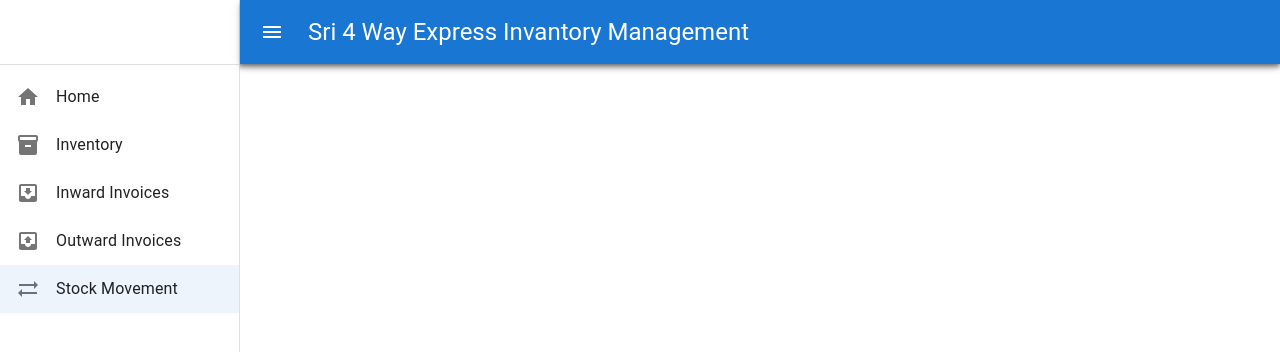
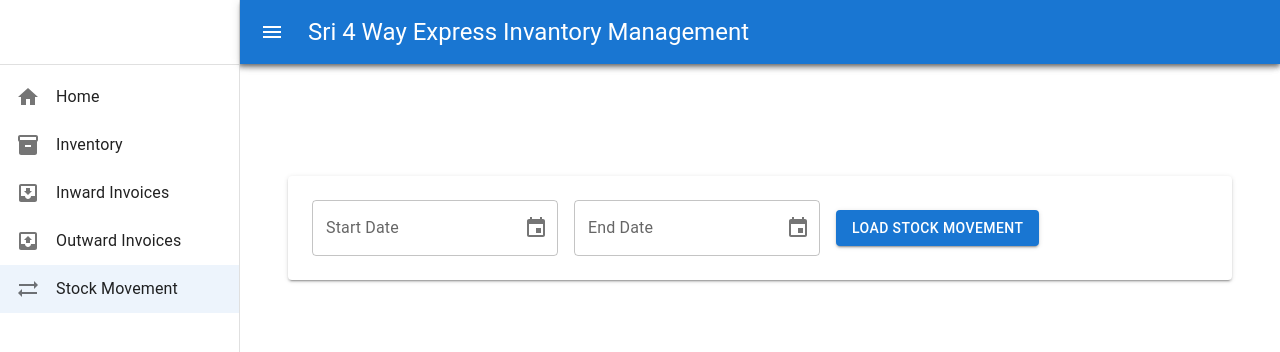
Before and after one commit to chandrakommuri/inventory-ui, a React (Create React App) app: page /stock-movement in a window 1280 px wide. Shown: the top 352 px of the page. Built offline with nearby package versions, Linux system fonts and the light colour scheme.

Commit message:
Developed stock movement page

```diff
--- a/package.json
+++ b/package.json
@@ -8,13 +8,16 @@
     "@mui/icons-material": "^7.1.1",
     "@mui/material": "^7.1.1",
     "@mui/x-data-grid": "^8.5.0",
+    "@mui/x-date-pickers": "^8.5.2",
     "@testing-library/dom": "^10.4.0",
     "@testing-library/jest-dom": "^6.6.3",
     "@testing-library/react": "^16.3.0",
     "@testing-library/user-event": "^13.5.0",
     "@types/jest": "^27.5.2",
     "@types/node": "^16.18.126",
+    "antd": "^5.26.1",
     "axios": "^1.9.0",
+    "dayjs": "^1.11.13",
     "font-awesome": "^4.7.0",
     "formik": "^2.4.6",
     "gh-pages": "^6.3.0",
@@ -25,6 +28,7 @@
     "react-scripts": "5.0.1",
     "typescript": "^4.9.5",
     "web-vitals": "^2.1.4",
+    "xlsx": "^0.18.5",
     "yup": "^1.6.1"
   },
   "scripts": {
--- a/src/App.tsx
+++ b/src/App.tsx
@@ -14,6 +14,7 @@ import OutwardInvoices from './pages/OutwardInvoices/OutwardInvoices';
 import AddOutwardInvoice from './pages/OutwardInvoices/AddOutwardInvoice';
 import EditOutwardInvoice from './pages/OutwardInvoices/EditOutwardInvoice';
 import ViewOutwardInvoice from './pages/OutwardInvoices/ViewOutwardInvoice';
+import StockMovementPage from './pages/StockMovementPage';
 
 const App: React.FC = () => {
   return (
@@ -32,6 +33,8 @@ const App: React.FC = () => {
           <Route path="/outward-invoices/add" element={<AddOutwardInvoice />} />
           <Route path="/outward-invoices/view/:id" element={<ViewOutwardInvoice />} />
           <Route path="/outward-invoices/edit/:id" element={<EditOutwardInvoice />} />
+
+          <Route path="/stock-movement" element={<StockMovementPage />} />
         </Routes>
       </Sidebar>
     </Router>
--- a/src/Config.ts
+++ b/src/Config.ts
@@ -32,3 +32,5 @@ export const GET_ALL_OUTWARD_INVOICES_URL = OUTWARD_INVOICES_URL;
 export const GET_OUTWARD_INVOICE_URL = `${OUTWARD_INVOICES_URL}/`;
 export const UPDATE_OUTWARD_INVOICE_URL = `${OUTWARD_INVOICES_URL}/`;
 export const DELETE_OUTWARD_INVOICE_URL = `${OUTWARD_INVOICES_URL}/`;
+
+export const STOCK_MOVEMENT_URL = `${API_URL}/stock-movement`;
--- a/src/pages/Inventory.tsx
+++ b/src/pages/Inventory.tsx
@@ -22,15 +22,15 @@ const Inventory: React.FC = () => {
   );
 
   const columns: GridColDef[] = [
-    { field: 'code', headerName: 'Product Code', width: 150 },
-    { field: 'description', headerName: 'Product Description', width: 600 },
-    { field: 'inwardQuantity', headerName: 'Inward Qty', width: 100, align: 'center' },
-    { field: 'outwardQuantity', headerName: 'Outward Qty', width: 100, align: 'center' },
-    { field: 'quantity', headerName: 'Physical Qty', width: 100, align: 'center' },
+    { field: 'code', headerName: 'Product Code', headerAlign: 'center', align: 'center', flex: 1 },
+    { field: 'description', headerName: 'Product Description', headerAlign: 'center', flex: 3 },
+    { field: 'inwardQuantity', headerName: 'Inward Qty', headerAlign: 'center', align: 'center', flex: 1 },
+    { field: 'outwardQuantity', headerName: 'Outward Qty', headerAlign: 'center', align: 'center', flex: 1 },
+    { field: 'quantity', headerName: 'Physical Qty', headerAlign: 'center', align: 'center', flex: 1 },
   ];
 
   return (
-    <Paper elevation={3} style={{ padding: '20px' }}>
+    <Paper elevation={3} sx={{ padding: '20px', transition: 'height 0.3s ease' }}>
       <TextField
         label="Search"
         variant="outlined"
@@ -39,7 +39,6 @@ const Inventory: React.FC = () => {
         value={search}
         onChange={(e) => setSearch(e.target.value)}
       />
-      <div style={{ height: 400, width: '100%' }}>
       <DataGrid rows={filteredProducts}
         columns={columns}
         initialState={{
@@ -48,8 +47,14 @@ const Inventory: React.FC = () => {
             },
         }}
         pageSizeOptions={[5, 10, 20]}
-            getRowId={(row) => row.id} />
-      </div>
+        getRowId={(row) => row.id}
+        sx = {{
+          '.MuiDataGrid-columnHeader': {
+            backgroundColor: '#61dafb',
+          }
+        }}
+        autoHeight
+      />
     </Paper>
   );
 };
--- a/src/pages/InwardInvoices/InwardInvoices.tsx
+++ b/src/pages/InwardInvoices/InwardInvoices.tsx
@@ -57,14 +57,13 @@ const InwardInvoices: React.FC = () => {
   ];
 
   return (
-    <Paper elevation={3} style={{ padding: '20px' }}>
+    <Paper elevation={3} sx={{ padding: '20px', transition: 'height 0.3s ease' }}>
       <Box display="flex" justifyContent="space-between" alignItems="center" marginBottom="20px">
         <h2>Inward Invoices</h2>
         <Button variant="contained" color="primary" onClick={() => navigate('/inward-invoices/add')} startIcon={<AddIcon />}>
           Add Invoice
         </Button>
       </Box>
-      <div>
       <DataGrid
         rows={invoices}
         columns={columns}
@@ -77,8 +76,8 @@ const InwardInvoices: React.FC = () => {
           },
         }}
         pageSizeOptions={[10, 20, 50, 100]}
+        autoHeight
       />
-      </div>
     </Paper>
   );
 };
--- a/src/pages/OutwardInvoices/OutwardInvoices.tsx
+++ b/src/pages/OutwardInvoices/OutwardInvoices.tsx
@@ -65,14 +65,13 @@ const OutwardInvoices: React.FC = () => {
   ];
 
   return (
-    <Paper elevation={3} style={{ padding: '20px' }}>
+    <Paper elevation={3} sx={{ padding: '20px', transition: 'height 0.3s ease' }}>
       <Box display="flex" justifyContent="space-between" alignItems="center" marginBottom="20px">
         <h2>Outward Invoices</h2>
         <Button variant="contained" color="primary" onClick={() => navigate('/outward-invoices/add')} startIcon={<AddIcon />}>
           Add Invoice
         </Button>
       </Box>
-      <div style={{ height: 400, width: '100%' }}>
       <DataGrid
         rows={invoices}
         columns={columns}
@@ -85,8 +84,8 @@ const OutwardInvoices: React.FC = () => {
           },
         }}
         pageSizeOptions={[10, 20, 50, 100]}
+        autoHeight
       />
-      </div>
     </Paper>
   );
 };
--- /dev/null
+++ b/src/pages/StockMovementPage.tsx
@@ -0,0 +1,203 @@
+import React, { useState } from 'react';
+import {
+  Box, Button, Grid, Paper, CircularProgress,
+  GridLegacy
+} from '@mui/material';
+import { DatePicker, LocalizationProvider } from '@mui/x-date-pickers';
+import { AdapterDayjs } from '@mui/x-date-pickers/AdapterDayjs';
+import { useFormik } from 'formik';
+import * as Yup from 'yup';
+import dayjs, { Dayjs } from 'dayjs';
+import axios from 'axios';
+import { Table } from 'antd';
+import * as XLSX from 'xlsx';
+import 'antd/dist/reset.css'; // Reset AntD styles
+import { STOCK_MOVEMENT_URL } from '../Config';
+
+type StockRow = Record<string, string | number>;
+
+const StockMovementPage: React.FC = () => {
+  const [data, setData] = useState<StockRow[]>([]);
+  const [dates, setDates] = useState<string[]>([]);
+  const [loading, setLoading] = useState(false);
+
+  const formik = useFormik({
+    initialValues: {
+      startDate: null as Dayjs | null,
+      endDate: null as Dayjs | null
+    },
+    validationSchema: Yup.object({
+      startDate: Yup.date()
+        .required('Start date is required'),
+
+      endDate: Yup.date()
+        .required('End date is required')
+        .min(Yup.ref('startDate'), 'End date must be after start date')
+        .test(
+          'max-duration',
+          'Date range cannot exceed 31 days',
+          function (endDate) {
+            const { startDate } = this.parent;
+            if (!startDate || !endDate) return true;
+            const diff = dayjs(endDate).diff(dayjs(startDate), 'day');
+            return diff <= 30; // 31-day window = 0-based diff max 30
+          }
+        )
+    }),
+    onSubmit: async (values) => {
+      setLoading(true);
+      const start = values.startDate?.format('YYYY-MM-DD');
+      const end = values.endDate?.format('YYYY-MM-DD');
+      try {
+        const res = await axios.get(STOCK_MOVEMENT_URL, {
+          params: { startDate: start, endDate: end }
+        });
+        setData(res.data);
+        if (res.data.length > 0) {
+          const keys = Object.keys(res.data[0]);
+          const uniqueDates = keys
+            .filter(k => k.endsWith('_IN'))
+            .map(k => k.replace('_IN', ''));
+          setDates(uniqueDates);
+        }
+      } catch (err) {
+        console.error('Fetch error:', err);
+      }
+      setLoading(false);
+    }
+  });
+
+  const exportToExcel = () => {
+    const headersRow1 = ['Product Code', 'Product Description', ...dates.flatMap(date => [date, ''])];
+    const headersRow2 = ['', '', ...dates.flatMap(() => ['IN', 'OUT'])];
+
+    const rows = data.map(row => {
+      const base = [row.productCode, row.productDescription];
+      const values = dates.flatMap(date => [
+        row[`${date}_IN`] || 0,
+        row[`${date}_OUT`] || 0
+      ]);
+      return [...base, ...values];
+    });
+
+    const sheetData = [headersRow1, headersRow2, ...rows];
+
+    const worksheet = XLSX.utils.aoa_to_sheet(sheetData);
+    const workbook = XLSX.utils.book_new();
+    XLSX.utils.book_append_sheet(workbook, worksheet, 'Stock Movement');
+    XLSX.writeFile(workbook, 'stock_movement.xlsx');
+  };
+
+
+  const baseColumns = [
+    {
+      title: 'Product Code',
+      dataIndex: 'productCode',
+      key: 'productCode',
+      fixed: 'left' as const
+    },
+    {
+      title: 'Product Description',
+      dataIndex: 'productDescription',
+      key: 'productDescription',
+      fixed: 'left' as const
+    }
+  ];
+
+  const dateColumns = dates.map(date => ({
+    title: date,
+    children: [
+      {
+        title: 'IN',
+        dataIndex: `${date}_IN`,
+        key: `${date}_IN`,
+        align: 'center'
+      },
+      {
+        title: 'OUT',
+        dataIndex: `${date}_OUT`,
+        key: `${date}_OUT`,
+        align: 'center'
+      }
+    ]
+  }));
+
+  return (
+    <Box sx={{ padding: 3 }}>
+      <Paper elevation={2} sx={{ padding: 3, marginBottom: 4 }}>
+        <form onSubmit={formik.handleSubmit}>
+          <Grid container spacing={2} alignItems="center">
+            <GridLegacy item xs={12} md={4}>
+              <LocalizationProvider dateAdapter={AdapterDayjs}>
+                <DatePicker
+                  label="Start Date"
+                  disableFuture
+                  value={formik.values.startDate}
+                  onChange={(val) => formik.setFieldValue('startDate', val)}
+                  slotProps={{
+                    textField: {
+                      fullWidth: true,
+                      error: Boolean(formik.errors.startDate && formik.touched.startDate),
+                      helperText: formik.touched.startDate && formik.errors.startDate
+                    }
+                  }}
+                />
+              </LocalizationProvider>
+            </GridLegacy>
+            <GridLegacy item xs={12} md={4}>
+              <LocalizationProvider dateAdapter={AdapterDayjs}>
+                <DatePicker
+                  label="End Date"
+                  disableFuture
+                  value={formik.values.endDate}
+                  onChange={(val) => formik.setFieldValue('endDate', val)}
+                  slotProps={{
+                    textField: {
+                      fullWidth: true,
+                      error: Boolean(formik.errors.endDate && formik.touched.endDate),
+                      helperText: formik.touched.endDate && formik.errors.endDate
+                    }
+                  }}
+                />
+              </LocalizationProvider>
+            </GridLegacy>
+            <GridLegacy item xs={12} md={4}>
+              <Button type="submit" variant="contained" color="primary" fullWidth>
+                Load Stock Movement
+              </Button>
+            </GridLegacy>
+          </Grid>
+        </form>
+      </Paper>
+
+      {loading ? (
+        <Box display="flex" justifyContent="center">
+          <CircularProgress />
+        </Box>
+      ) : (
+        <>
+          {data.length > 0 && (
+            <Box>
+              <Box mb={2}>
+                <Button variant="outlined" onClick={exportToExcel}>
+                  Export to Excel
+                </Button>
+              </Box>
+              <Table
+                dataSource={data}
+                columns={[...baseColumns, ...dateColumns]}
+                rowKey="productCode"
+                bordered
+                scroll={{ x: 'max-content' }}
+                pagination={false}
+                style={{ borderRadius: 6 }}
+              />
+            </Box>
+          )}
+        </>
+      )}
+    </Box>
+  );
+};
+
+export default StockMovementPage;
```
Also changed, not shown: 1 other file (tests, documents, lock files or other folders). Lines whose indentation alone changed are shown as unchanged.
